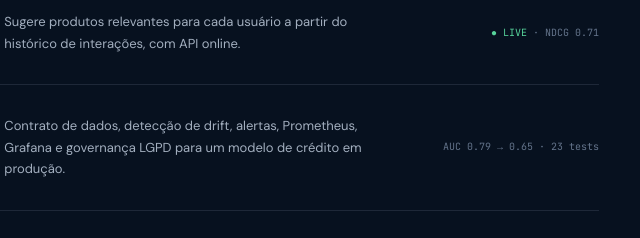
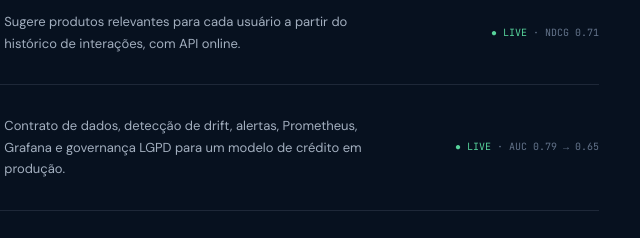
Before and after one commit to GFurts/portfolio, a plain HTML site: page index.html in a window 1280 px wide. Shown: the part 2160-2398 px from the top of the page, 631-1271 px from the left. Drawn offline with Linux system fonts and the light colour scheme.

Commit message:
Update index.html

```diff
--- a/index.html
+++ b/index.html
@@ -369,7 +369,7 @@
           <a class="work-row" href="./credit-scoring.html">
             <span class="work-index">03</span><span class="work-title" data-i18n="obsTitle">Credit Scoring Observability</span>
             <span class="work-desc" data-i18n="obsDesc">Contrato de dados, detecção de drift, alertas, Prometheus, Grafana e governança LGPD para um modelo de crédito em produção.</span>
-            <span class="work-meta">AUC 0.79 → 0.65 · 23 tests</span>
+            <span class="work-meta"><span class="status-live">● LIVE</span> · AUC 0.79 → 0.65</span>
           </a>
           <a class="work-row" href="./churn.html">
             <span class="work-index">04</span><span class="work-title" data-i18n="churnTitle">Churn Prediction ML</span>
```
